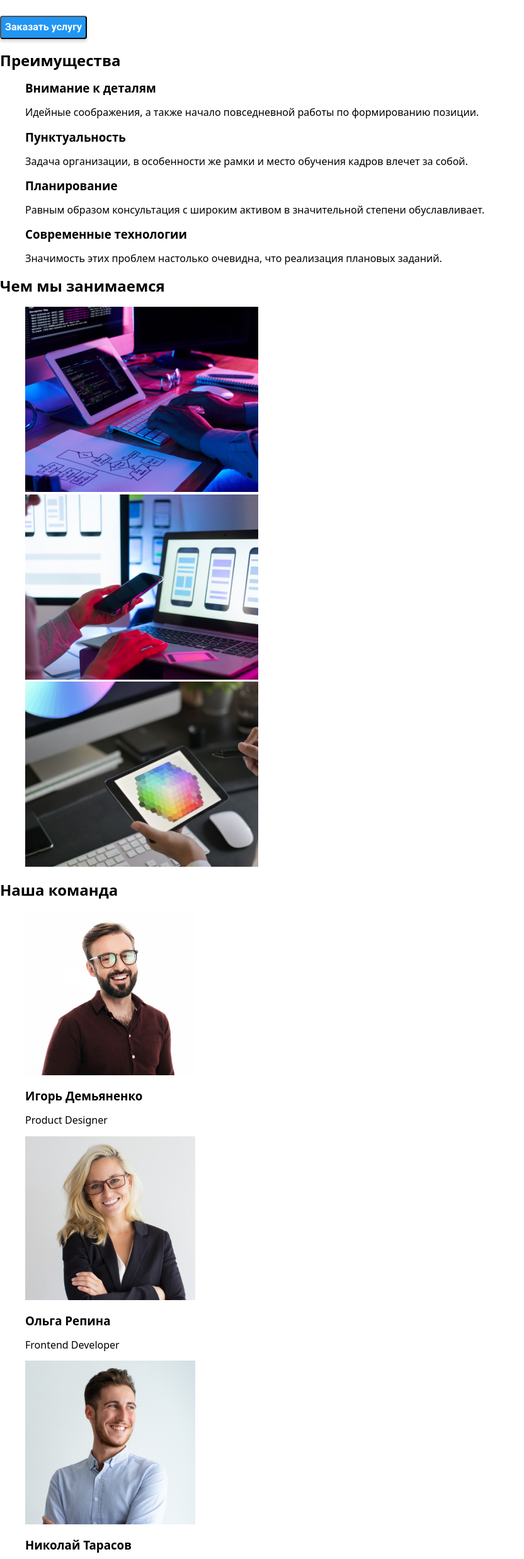
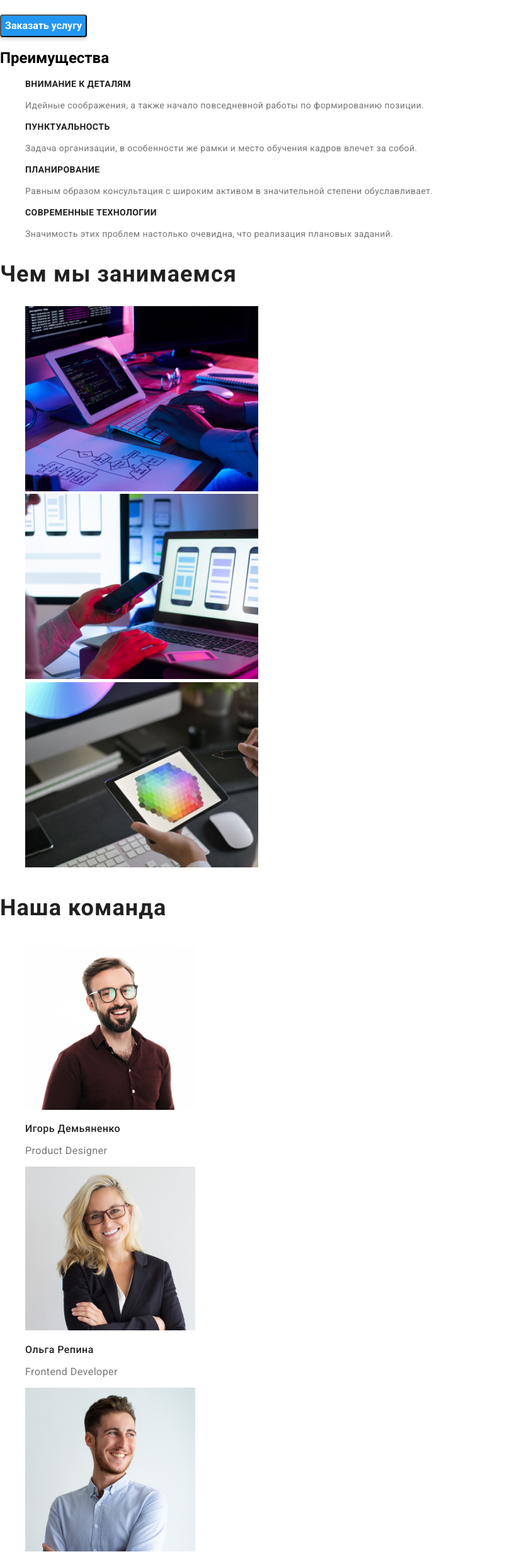
Before and after one commit to Vladimir35-Sashko/goit-markup-hw-02, a plain HTML site: page index.html in a window 1280 px wide. Shown: the part 325-2800 px from the top of the page at 63% size, without its empty margins (0-832 px from the left). Drawn offline with nearby package versions, Linux system fonts and the light colour scheme.

Commit message:
футер

```diff
--- a/css/styles.css
+++ b/css/styles.css
@@ -1,3 +1,11 @@
+:root {
+  --main-font: "Roboto", sans-serif;
+  --secondary-font: "Raleway", sans-serif;
+  --accent-color: #2196f3;
+}
+body {
+  font-family: var(--main-font);
+}
 .link {
   text-decoration: none;
 }
@@ -8,7 +16,7 @@
   font-style: normal;
 }
 .web {
-  font-family: "Raleway", sans-serif;
+  font-family: var(--secondary-font);
 
   font-weight: 900;
   font-size: 26px;
@@ -16,10 +24,10 @@
 
   letter-spacing: 0.03em;
 
-  color: #2196f3;
+  color: var(--accent-color);
 }
 .logo-link {
-  font-family: "Raleway", sans-serif;
+  font-family: var(--secondary-font);
 
   font-weight: 700;
   font-size: 26px;
@@ -30,7 +38,6 @@
   color: #000000;
 }
 .navigation-link {
-  font-family: "Roboto", sans-serif;
   font-weight: 500;
   font-size: 14px;
   line-height: 1.14;
@@ -40,11 +47,9 @@
 }
 .navigation-link:hover,
 .navigation-link:focus {
-  color: #2196f3;
+  color: var(--accent-color);
 }
 .mail-link {
-  font-family: "Roboto", sans-serif;
-
   font-weight: 500;
   font-size: 14px;
   line-height: 1.14;
@@ -54,11 +59,9 @@
 }
 .mail-link:hover,
 .mail-link:focus {
-  color: #2196f3;
+  color: var(--accent-color);
 }
 .tel-link {
-  font-family: "Roboto", sans-serif;
-
   font-weight: 500;
   font-size: 14px;
   line-height: 1.14;
@@ -68,11 +71,9 @@
 }
 .tel-link:hover,
 .tel-link:focus {
-  color: #2196f3;
+  color: var(--accent-color);
 }
 .hero-title {
-  font-family: "Roboto", sans-serif;
-
   font-weight: 900;
   font-size: 44px;
   line-height: 1.36;
@@ -84,8 +85,6 @@
   /* color: #ffffff; */
 }
 .modal-btn {
-  font-family: "Roboto", sans-serif;
-
   font-weight: 700;
   font-size: 16px;
   line-height: 1.9;
@@ -96,3 +95,81 @@
   box-shadow: 0px 4px 4px rgba(0, 0, 0, 0.15);
   border-radius: 4px;
 }
+.privelegius-title {
+  font-weight: 700;
+  font-size: 14px;
+  line-height: 1.14;
+  letter-spacing: 0.03em;
+  text-transform: uppercase;
+
+  color: #212121;
+}
+.discription {
+  font-weight: normal;
+  font-size: 14px;
+  line-height: 1.71;
+
+  letter-spacing: 0.03em;
+
+  color: #757575;
+}
+.about-title {
+  font-weight: 700;
+  font-size: 36px;
+  line-height: 1.17;
+
+  letter-spacing: 0.03em;
+
+  color: #212121;
+}
+.members-title {
+  font-weight: 700;
+  font-size: 36px;
+  line-height: 1.7;
+
+  letter-spacing: 0.03em;
+
+  color: #212121;
+}
+.name-title {
+  font-weight: 500;
+  font-size: 16px;
+  line-height: 1.19;
+
+  letter-spacing: 0.03em;
+
+  color: #212121;
+}
+.profession {
+  font-weight: 400;
+  font-size: 16px;
+  line-height: 1.19;
+
+  letter-spacing: 0.03em;
+
+  color: #757575;
+}
+.footer-logo {
+  font-family: var(--secondary-font);
+
+  font-weight: bold;
+  font-size: 26px;
+  line-height: 1.19;
+
+  letter-spacing: 0.03em;
+
+  /* color: #ffffff; */
+}
+.footer-list-link {
+  font-weight: 400;
+  font-size: 14px;
+  line-height: 1.71;
+
+  letter-spacing: 0.03em;
+
+  /* color: #ffffff99; */
+}
+.footer-list-link:hover,
+.footer-list-link:focus {
+  color: #ffffff;
+}
--- a/index.html
+++ b/index.html
@@ -40,12 +40,12 @@
         </ul>
       </nav>
       <ul class="list">
-        <li>
+        <li class="navigation-item">
           <a class="mail-link link" href="mailto:info@devstudio.com"
             >info@devstudio.com</a
           >
         </li>
-        <li>
+        <li class="navigation-item">
           <a class="tel-link link" href="tel:+380961111111"
             >+38 096 111 11 11</a
           >
@@ -63,34 +63,34 @@
         <button class="modal-btn" type="button">Заказать услугу</button>
       </section>
       <!--Преимущества-->
-      <section>
+      <section class="privelegius">
         <h2>Преимущества</h2>
         <!--спрячется после стилизации-->
-        <ul class="list">
-          <li>
-            <h3>Внимание к деталям</h3>
-            <p>
+        <ul class="privelegius-list list">
+          <li class="privelegius-item">
+            <h3 class="privelegius-title">Внимание к деталям</h3>
+            <p class="discription">
               Идейные соображения, а также начало повседневной работы по
               формированию позиции.
             </p>
           </li>
-          <li>
-            <h3>Пунктуальность</h3>
-            <p>
+          <li class="privelegius-item">
+            <h3 class="privelegius-title">Пунктуальность</h3>
+            <p class="discription">
               Задача организации, в особенности же рамки и место обучения кадров
               влечет за собой.
             </p>
           </li>
-          <li>
-            <h3>Планирование</h3>
-            <p>
+          <li class="privelegius-item">
+            <h3 class="privelegius-title">Планирование</h3>
+            <p class="discription">
               Равным образом консультация с широким активом в значительной
               степени обуславливает.
             </p>
           </li>
-          <li>
-            <h3>Современные технологии</h3>
-            <p>
+          <li class="privelegius-item">
+            <h3 class="privelegius-title">Современные технологии</h3>
+            <p class="discription">
               Значимость этих проблем настолько очевидна, что реализация
               плановых заданий.
             </p>
@@ -98,18 +98,19 @@
         </ul>
       </section>
       <!--Вид занятий-->
-      <section>
-        <h2>Чем мы занимаемся</h2>
-        <ul class="list">
-          <li>
+      <section class="about">
+        <h2 class="about-title">Чем мы занимаемся</h2>
+        <ul class="about-list list">
+          <li class="about-list-item">
             <img
+              class="about-list-img"
               src="./images/what-we-do/comp.jpg"
               alt="разрабатываем дизайн програм для компьютеров"
               width="370"
               height="294"
             />
           </li>
-          <li>
+          <li class="about-list-item">
             <img
               src="./images/what-we-do/tel.jpg"
               alt="разрабатываем дизайн програм для телефонов"
@@ -117,8 +118,9 @@
               height="294"
             />
           </li>
-          <li>
+          <li class="about-list-item">
             <img
+              class="about-list-img"
               src="./images/what-we-do/tablet.jpg"
               alt="разрабатываем дизайн програм для планшетов"
               width="370"
@@ -128,48 +130,52 @@
         </ul>
       </section>
       <!--Состав команды-->
-      <section>
-        <h2>Наша команда</h2>
-        <ul class="list">
-          <li>
+      <section class="members">
+        <h2 class="members-title">Наша команда</h2>
+        <ul class="members-list list">
+          <li class="members-list-item">
             <img
+              class="members-list-foto"
               src="./images/our-team/igor.jpg"
               alt="молодой человек в коричневой рубашке и очках улыбается"
               width="270"
               height="260"
             />
-            <h3>Игорь Демьяненко</h3>
-            <p lang="en">Product Designer</p>
+            <h3 class="name-title">Игорь Демьяненко</h3>
+            <p class="profession" lang="en">Product Designer</p>
           </li>
-          <li>
+          <li class="members-list-item">
             <img
+              class="members-list-foto"
               src="./images/our-team/olga.jpg"
               alt="белокурая девушка в очках улыбается"
               width="270"
               height="260"
             />
-            <h3>Ольга Репина</h3>
-            <p lang="en">Frontend Developer</p>
+            <h3 class="name-title">Ольга Репина</h3>
+            <p class="profession" lang="en">Frontend Developer</p>
           </li>
-          <li>
+          <li class="members-list-item">
             <img
+              class="members-list-foto"
               src="./images/our-team/nik.jpg"
               alt="молодой человек в голубой рубашке улыбается"
               width="270"
               height="260"
             />
-            <h3>Николай Тарасов</h3>
-            <p lang="en">Marketing</p>
+            <h3 class="name-title">Николай Тарасов</h3>
+            <p class="profession" lang="en">Marketing</p>
           </li>
-          <li>
+          <li class="members-list-item">
             <img
+              class="members-list-foto"
               src="./images/our-team/mike.jpg"
               alt="молодой человек в черной футболке и очках улыбается"
               width="270"
               height="260"
             />
-            <h3>Михаил Ермаков</h3>
-            <p lang="en">UI Designer</p>
+            <h3 class="name-title">Михаил Ермаков</h3>
+            <p class="profession" lang="en">UI Designer</p>
           </li>
         </ul>
       </section>
@@ -177,23 +183,27 @@
     <footer>
       <h2>Контакты</h2>
       <!--спрячется после стилизации-->
-      <a class="link" href="">WebStudio</a>
+      <a class="footer-logo link" href=""><span class="web">Web</span>Studio</a>
       <address class="address">
-        <ul class="list">
-          <li>
+        <ul class="footer-list list">
+          <li class="footer-list-item">
             <a
-              class="link"
+              class="footer-list-link link"
               href="https://goo.gl/maps/RYazmXWVpMXztePi6"
               target="_blank"
               rel="noopener noreferrer"
               >г. Киев, пр-т Леси Украинки, 26</a
             >
           </li>
-          <li>
-            <a class="link" href="mailto:info@example.com">info@example.com</a>
+          <li class="footer-list-item">
+            <a class="footer-list-link link" href="mailto:info@example.com"
+              >info@example.com</a
+            >
           </li>
           <li>
-            <a class="link" href="tel:+380961111111">+38 096 111 11 11</a>
+            <a class="footer-list-link link" href="tel:+380961111111"
+              >+38 096 111 11 11</a
+            >
           </li>
         </ul>
       </address>
```
